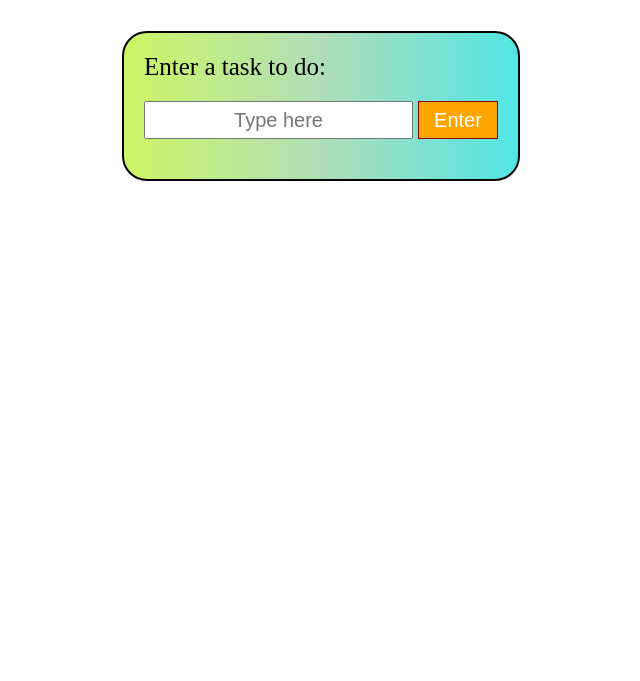
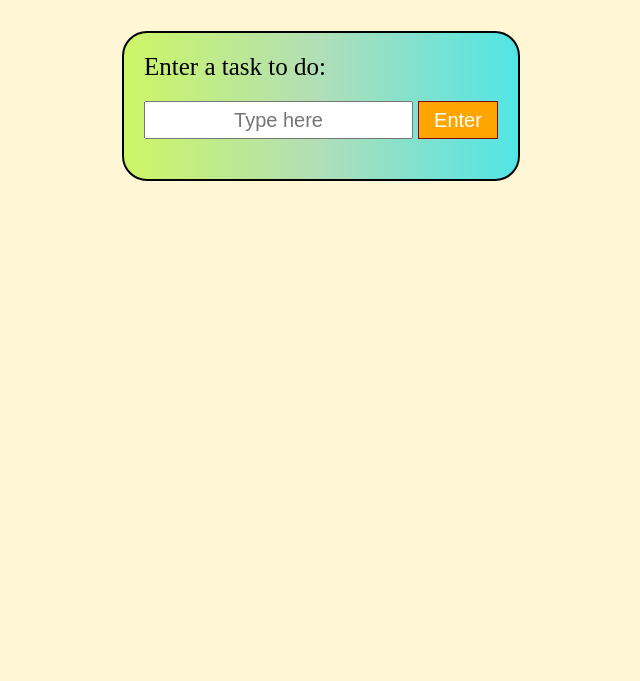
Before and after one commit to Aamir-Rafique/To-do-list-html-css-js, a plain HTML site: page index.html in a window 1280 px wide. Shown: the part 119-800 px from the top of the page, without its empty margins (319-959 px from the left). Drawn offline with Linux system fonts and the light colour scheme.

Commit message:
Update style.css
bg color updated

```diff
--- a/style.css
+++ b/style.css
@@ -7,6 +7,7 @@ body {
     display: flex;
     flex-direction: column;
     align-items: center;
+    background-color: #FFF6D6;
 }
 
 .nav {
```
